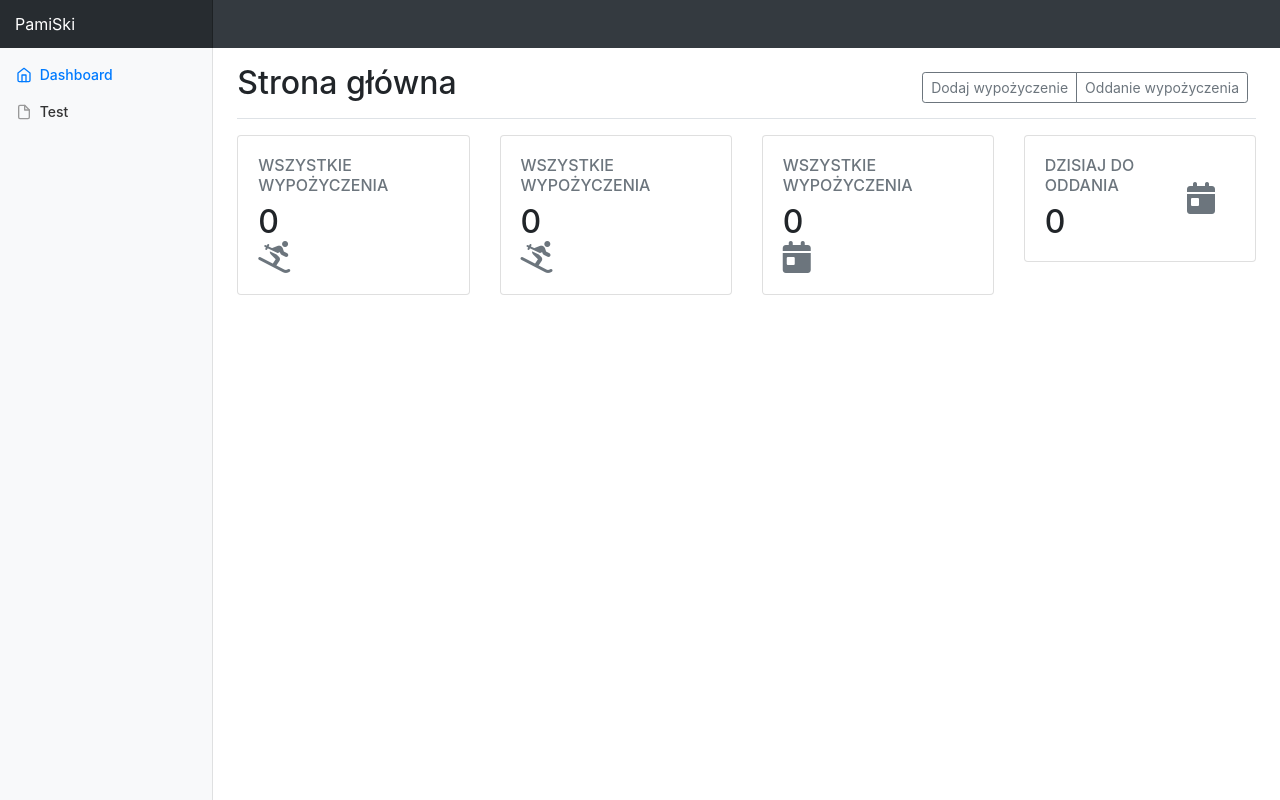
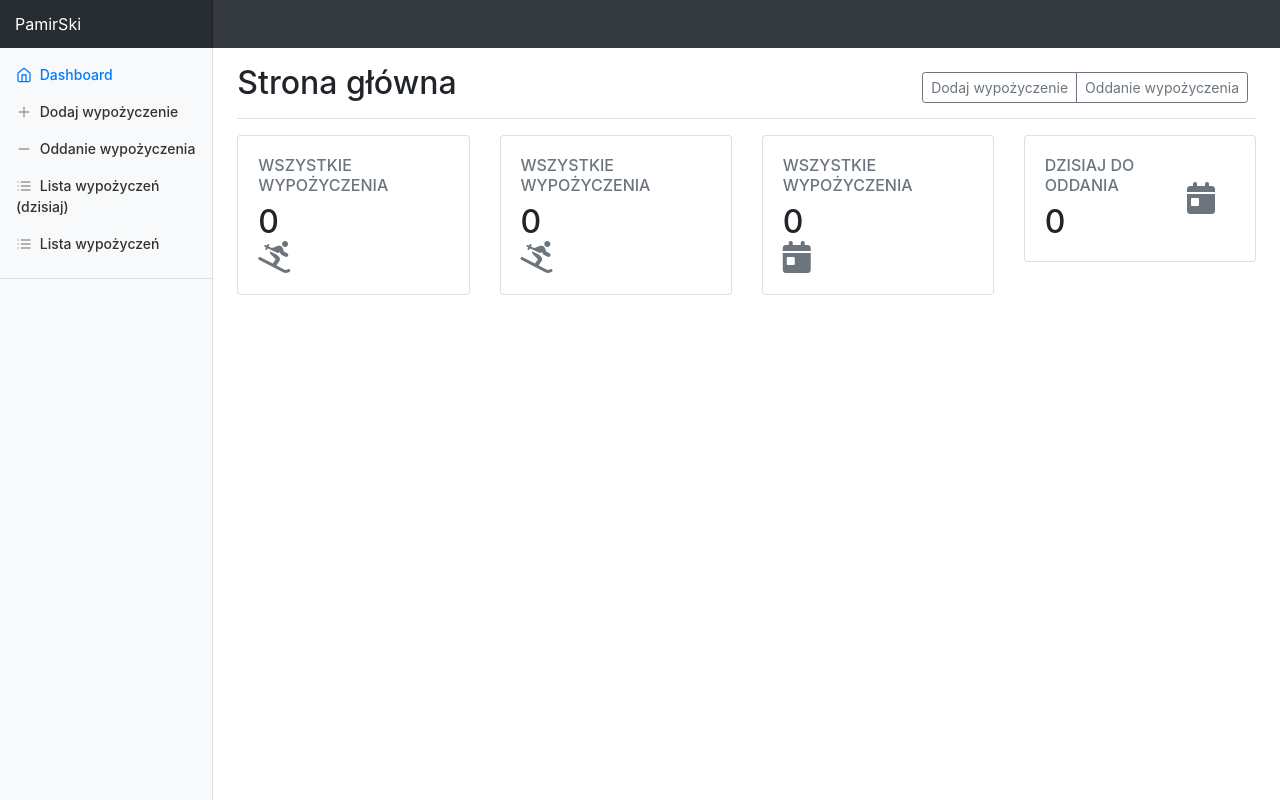
Before and after one commit to masakradev/ski_rent, a Flask app: page / in a window 1280 px wide. Run offline with Flask 2, Linux system fonts and the light colour scheme; some libraries are stand-ins or nearby versions.

Commit message:
Dodawanie wypozyczen, oddawanie, listy wypozyczen routing + menu.

```diff
--- a/app/dashboard/routes.py
+++ b/app/dashboard/routes.py
@@ -4,3 +4,20 @@ from app.dashboard import bp
 @bp.route('/')
 def index():
     return render_template('index.html')
+
+
+@bp.route('/dodaj_wypozyczenie')
+def dodaj_wypozyczenie():
+    return render_template('dodaj_wypozyczenie.html')
+
+@bp.route('/oddanie_wypozyczenia')
+def oddanie_wypozyczenia():
+    return render_template('oddanie_wypozyczenia.html')
+
+@bp.route('/wypozyczenia_lista_dzisiaj')
+def wypozyczenia_lista_dzisiaj():
+    return render_template('wypozyczenia_lista_dzisiaj.html')
+
+@bp.route('/wypozyczenia_lista_wszystkie')
+def wypozyczenia_lista_wszystkie():
+    return render_template('wypozyczenia_lista_wszystkie.html')
--- a/app/dashboard/templates/base.html
+++ b/app/dashboard/templates/base.html
@@ -20,7 +20,7 @@
 
   <body>
     <nav class="navbar navbar-dark sticky-top bg-dark flex-md-nowrap p-0">
-      <a class="navbar-brand col-sm-3 col-md-2 mr-0" href="#">PamiSki</a>
+      <a class="navbar-brand col-sm-3 col-md-2 mr-0" href="#">PamirSki</a>
     </nav>
 
     <div class="container-fluid">
@@ -31,19 +31,37 @@
 
               <!-- MENU -->
               <li class="nav-item">
-                <a class="nav-link active" href="#">
+                <a class="nav-link {% if request.endpoint.startswith('dashboard.index') %} active {% endif %}" href="{{ url_for('dashboard.index')}}">
                   <span data-feather="home"></span>
-                  Dashboard <span class="sr-only">(current)</span>
+                  Dashboard {% if request.endpoint.startswith('dashboard.index') %} <span class="sr-only">(current)</span> {% endif %}
                 </a>
               </li>
               <li class="nav-item">
-                <a class="nav-link" href="#">
-                  <span data-feather="file"></span>
-                  Test
+                <a class="nav-link {% if request.endpoint.startswith('dashboard.dodaj') %} active {% endif %}" href="{{ url_for('dashboard.dodaj_wypozyczenie')}}">
+                  <span data-feather="plus"></span>
+                  Dodaj wypożyczenie {% if request.endpoint.startswith('dashboard.dodaj') %} <span class="sr-only">(current)</span> {% endif %}
                 </a>
               </li>
-
+              <li class="nav-item">
+                <a class="nav-link {% if request.endpoint.startswith('dashboard.oddanie') %} active {% endif %}" href="{{ url_for('dashboard.oddanie_wypozyczenia')}}">
+                  <span data-feather="minus"></span>
+                  Oddanie wypożyczenia {% if request.endpoint.startswith('dashboard.oddanie') %} <span class="sr-only">(current)</span> {% endif %}
+                </a>
+              </li>
+              <li class="nav-item">
+                <a class="nav-link {% if request.endpoint.startswith('dashboard.wypozyczenia_lista_dzisiaj') %} active {% endif %}" href="{{ url_for('dashboard.wypozyczenia_lista_dzisiaj') }}">
+                  <span data-feather="list"></span>
+                  Lista wypożyczeń (dzisiaj) {% if request.endpoint.startswith('dashboard.wypozyczenia_lista_dzisiaj') %} <span class="sr-only">(current)</span> {% endif %}
+                </a>
+              </li>
+              <li class="nav-item">
+                <a class="nav-link {% if request.endpoint.startswith('dashboard.wypozyczenia_lista_wszystkie') %} active {% endif %}" href="{{ url_for('dashboard.wypozyczenia_lista_wszystkie') }}">
+                  <span data-feather="list"></span>
+                  Lista wypożyczeń {% if request.endpoint.startswith('dashboard.wypozyczenia_lista_wszystkie') %} <span class="sr-only">(current)</span> {% endif %}
+                </a>
+              </li>
             </ul>
+            <hr>
           </div>
         </nav>
 
--- a/app/dashboard/templates/index.html
+++ b/app/dashboard/templates/index.html
@@ -5,8 +5,8 @@
     <h1 class="h2">Strona główna</h1>
     <div class="btn-toolbar mb-2 mb-md-0">
       <div class="btn-group mr-2">
-        <button class="btn btn-sm btn-outline-secondary">Dodaj wypożyczenie</button>
-        <button class="btn btn-sm btn-outline-secondary">Oddanie wypożyczenia</button>
+        <a href="{{ url_for('dashboard.dodaj_wypozyczenie') }} " class="btn btn-sm btn-outline-secondary">Dodaj wypożyczenie</a>
+        <a href="{{ url_for('dashboard.oddanie_wypozyczenia') }} " class="btn btn-sm btn-outline-secondary">Oddanie wypożyczenia</a>
       </div>
     </div>
   </div>
```
Also changed, not shown: app/dashboard/templates/dodaj_wypozyczenie.html (added, +16 -0 lines), app/dashboard/templates/oddanie_wypozyczenia.html (added, +16 -0 lines), app/dashboard/templates/wypozyczenia_lista_dzisiaj.html (added, +16 -0 lines), app/dashboard/templates/wypozyczenia_lista_wszystkie.html (added, +16 -0 lines).
